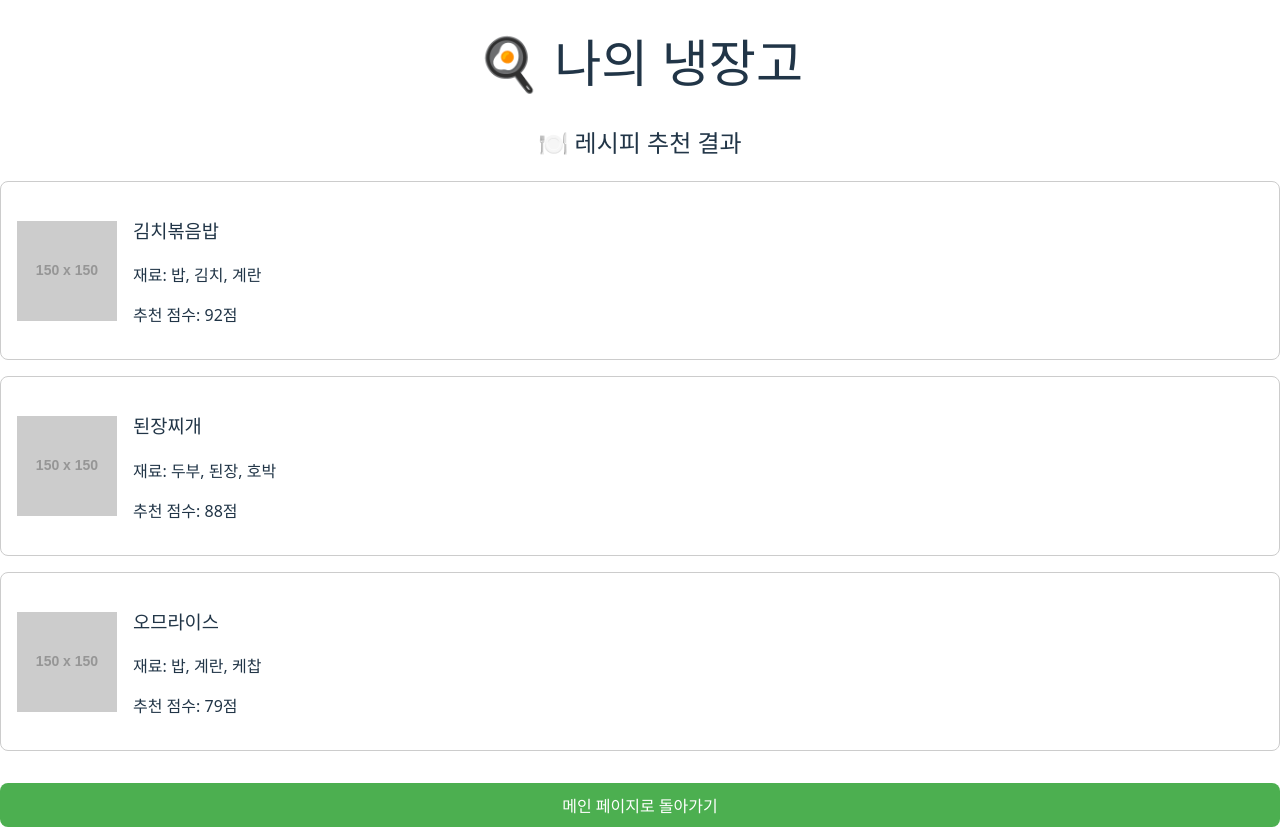
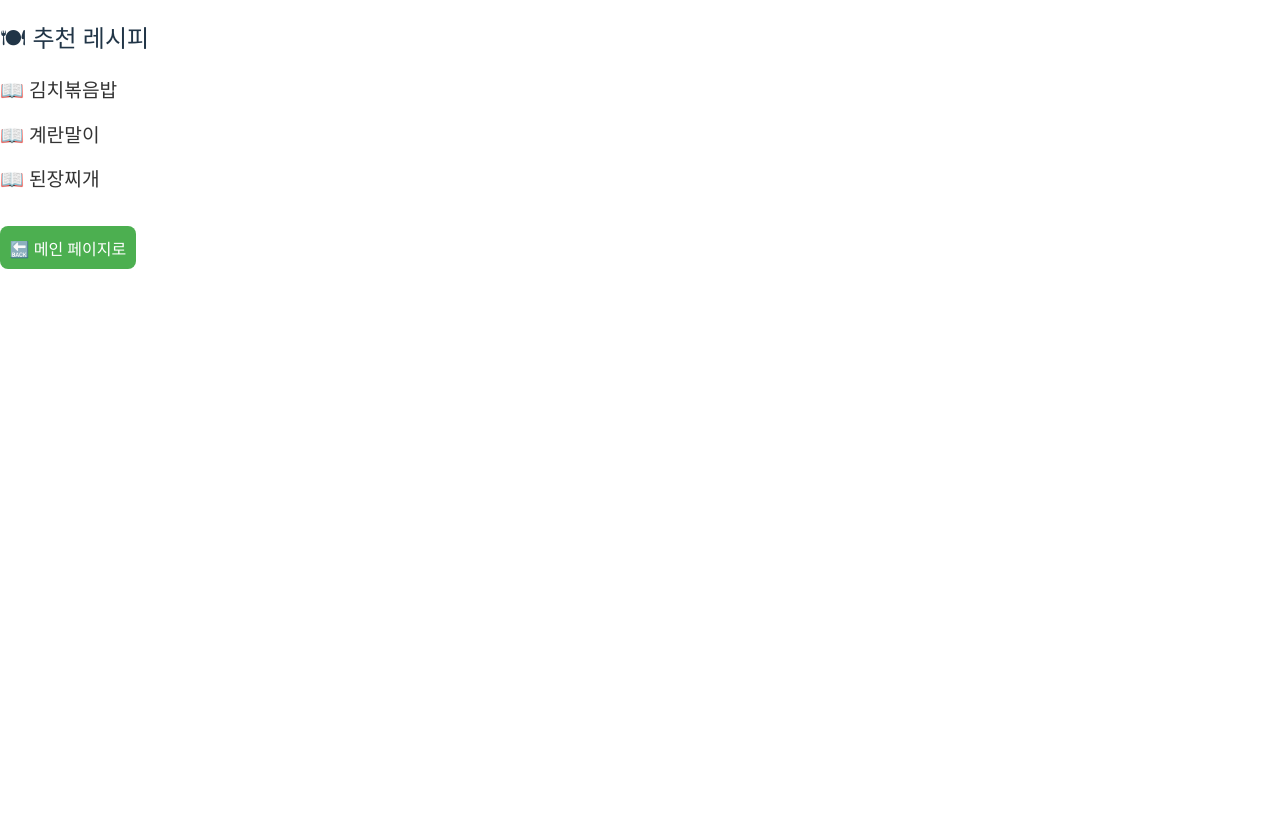
Before and after one commit to JeongHyeon01/My_Refrigerator, a React (Vite) app in the folder FE/: page /recipes in a window 1280 px wide. Built offline with nearby package versions, Linux system fonts and the light colour scheme; the HTML template or start-up script is replaced by a standard one.

Commit message:
Add Detail Recipe

```diff
--- a/FE/src/App.jsx
+++ b/FE/src/App.jsx
@@ -1,12 +1,10 @@
-import React from 'react';
 import { BrowserRouter as Router, Routes, Route, Navigate } from 'react-router-dom';
 import LoginPage from './components/LoginPage';
 import SignupPage from './components/SignupPage';
 import MainPage from './components/MainPage';
 import RecipeRecommendation from './components/RecipeRecommendation';
+import RecipeDetail from './components/RecipeDetail'; // 추가
 import WasteReport from './components/WasteReport';
-import FindIDPage from './components/FindIDPage';
-import ResetPasswordPage from './components/ResetPasswordPage';
 
 const App = () => {
   return (
@@ -17,9 +15,8 @@ const App = () => {
         <Route path="/signup" element={<SignupPage />} />
         <Route path="/main" element={<MainPage />} />
         <Route path="/recipes" element={<RecipeRecommendation />} />
+        <Route path="/recipes/:id" element={<RecipeDetail />} /> {/* 추가 */}
         <Route path="/report" element={<WasteReport />} />
-        <Route path="/find-id" element={<FindIDPage />} />
-        <Route path="/reset-password" element={<ResetPasswordPage />} />
       </Routes>
     </Router>
   );
--- /dev/null
+++ b/FE/src/components/RecipeDetail.jsx
@@ -0,0 +1,48 @@
+import React from 'react';
+import { useParams, useNavigate } from 'react-router-dom';
+
+const recipeData = {
+  'kimchi-fried-rice': {
+    name: '김치볶음밥',
+    ingredients: ['김치', '밥', '계란', '참기름'],
+    steps: ['팬에 기름을 두르고 김치를 볶는다', '밥을 넣고 섞는다', '계란을 올리고 마무리한다']
+  },
+  'egg-roll': {
+    name: '계란말이',
+    ingredients: ['계란', '파', '당근'],
+    steps: ['계란을 풀고 야채를 넣는다', '팬에 얇게 부친다', '돌돌 말아가며 익힌다']
+  },
+  'doenjang-soup': {
+    name: '된장찌개',
+    ingredients: ['된장', '두부', '호박', '감자', '고추'],
+    steps: ['재료를 썰고 물에 넣는다', '된장을 풀고 끓인다', '재료가 익으면 마무리']
+  }
+};
+
+const RecipeDetail = () => {
+  const { id } = useParams();
+  const navigate = useNavigate();
+  const recipe = recipeData[id];
+
+  if (!recipe) {
+    return <p>해당 레시피를 찾을 수 없습니다.</p>;
+  }
+
+  return (
+    <div className="page-center">
+      <div className="form-card" style={{ maxWidth: '600px', textAlign: 'left' }}>
+        <h2>{recipe.name}</h2>
+        <h4>🧂 재료</h4>
+        <ul>{recipe.ingredients.map((i, idx) => <li key={idx}>{i}</li>)}</ul>
+        <h4>👨‍🍳 조리 순서</h4>
+        <ol>{recipe.steps.map((s, idx) => <li key={idx}>{s}</li>)}</ol>
+
+        <button onClick={() => navigate('/recipes')} className="action-btn" style={{ marginTop: '1rem' }}>
+          🔙 목록으로 돌아가기
+        </button>
+      </div>
+    </div>
+  );
+};
+
+export default RecipeDetail;
--- a/FE/src/components/RecipeRecommendation.jsx
+++ b/FE/src/components/RecipeRecommendation.jsx
@@ -1,75 +1,28 @@
-import React, { useState } from 'react';
-import { useNavigate } from 'react-router-dom';
-
-const mockRecipes = [
-  {
-    id: 1,
-    name: '김치볶음밥',
-    ingredients: ['밥', '김치', '계란'],
-    score: 92,
-    image: 'https://via.placeholder.com/150',
-  },
-  {
-    id: 2,
-    name: '된장찌개',
-    ingredients: ['두부', '된장', '호박'],
-    score: 88,
-    image: 'https://via.placeholder.com/150',
-  },
-  {
-    id: 3,
-    name: '오므라이스',
-    ingredients: ['밥', '계란', '케찹'],
-    score: 79,
-    image: 'https://via.placeholder.com/150',
-  },
-];
+import React from 'react';
+import { Link } from 'react-router-dom';
 
 const RecipeRecommendation = () => {
-  const [recipes] = useState(mockRecipes);
-  const navigate = useNavigate();
+  const recipes = [
+    { id: 'kimchi-fried-rice', name: '김치볶음밥' },
+    { id: 'egg-roll', name: '계란말이' },
+    { id: 'doenjang-soup', name: '된장찌개' }
+  ];
 
   return (
     <div className="page-center">
-      <div className="form-card">
-        <h1 style={{ textAlign: 'center' }}>🍳 나의 냉장고</h1>
-        <h2 style={{ textAlign: 'center' }}>🍽️ 레시피 추천 결과</h2>
-
-        {recipes.map((recipe) => (
-          <div
-            key={recipe.id}
-            style={{
-              border: '1px solid #ccc',
-              borderRadius: '8px',
-              padding: '1rem',
-              marginBottom: '1rem',
-              display: 'flex',
-              alignItems: 'center',
-              gap: '1rem',
-              backgroundColor: '#fff',
-            }}
-          >
-            <img src={recipe.image} alt={recipe.name} width="100" height="100" />
-            <div>
-              <h3>{recipe.name}</h3>
-              <p>재료: {recipe.ingredients.join(', ')}</p>
-              <p>추천 점수: {recipe.score}점</p>
-            </div>
-          </div>
-        ))}
-
-        <button
-          onClick={() => navigate('/main')}
-          style={{
-            marginTop: '1rem',
-            backgroundColor: '#4caf50',
-            color: 'white',
-            border: 'none',
-            padding: '0.6rem',
-            width: '100%',
-          }}
-        >
-          메인 페이지로 돌아가기
+      <div className="form-card" style={{ maxWidth: '600px' }}>
+        <h2>🍽 추천 레시피</h2>
+        <ul style={{ paddingLeft: '0', listStyle: 'none' }}>
+          {recipes.map((recipe) => (
+            <li key={recipe.id} style={{ margin: '1rem 0' }}>
+              <Link to={`/recipes/${recipe.id}`} style={{ fontSize: '1.2rem', color: '#333' }}>
+                📖 {recipe.name}
+              </Link>
+            </li>
+          ))}
+        </ul>
+        <button onClick={() => window.history.back()} className="action-btn" style={{ marginTop: '1rem' }}>
+          🔙 메인 페이지로
         </button>
       </div>
     </div>
```
